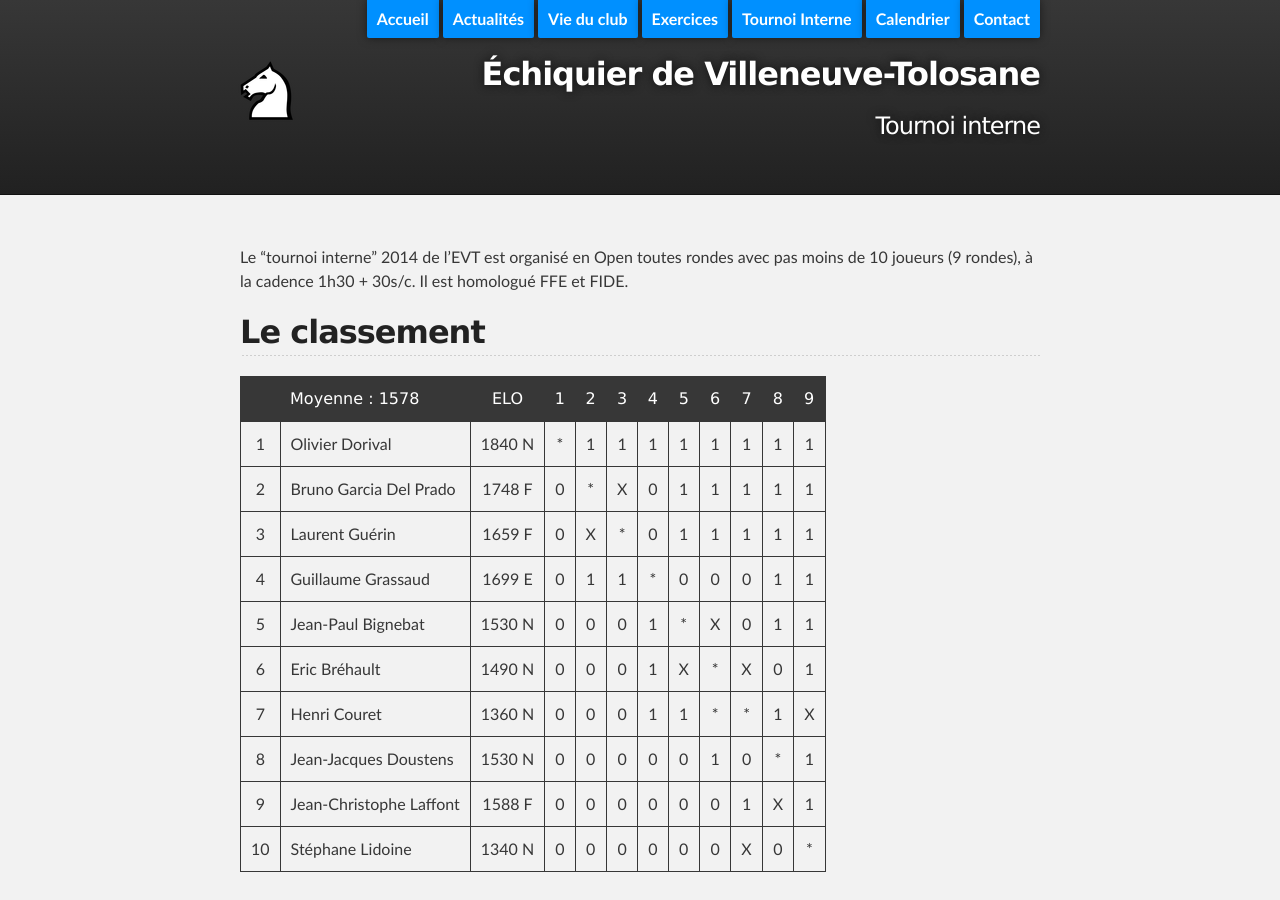
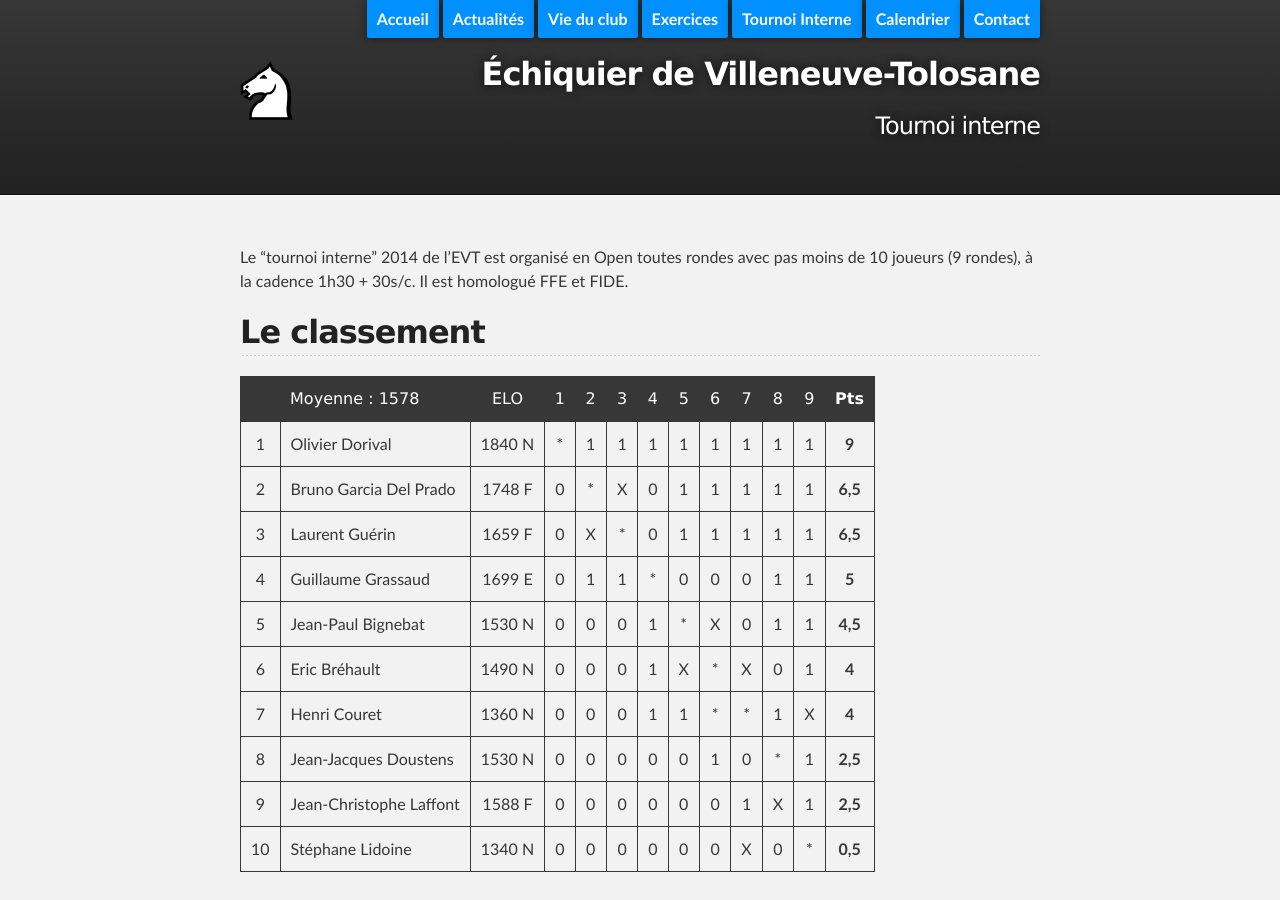
Before and after one commit to echiquier-villeneuve-tolosane/echiquier-villeneuve-tolosane.github.io, a Jekyll site: the page built from tournoiinterne.md, in a window 1280 px wide and 900 px high. Built offline with Jekyll 4.4.1, drawn with Linux system fonts in a browser that asks for light colours; nearby versions of some CDN libraries.

Commit message:
Updated tournoiinterne.md

```diff
--- a/tournoiinterne.md
+++ b/tournoiinterne.md
@@ -9,18 +9,18 @@
 
 ## Le classement
 
-|   | Moyenne : 1578          | ELO    | 1 | 2 | 3 | 4 | 5 | 6 | 7 | 8 | 9 |
-|:-:| ----------------------- |:------:|:-:|:-:|:-:|:-:|:-:|:-:|:-:|:-:|:-:|
-|1  | Olivier Dorival 		  | 1840 N | * | 1 | 1 | 1 | 1 | 1 | 1 | 1 | 1 |
-|2  | Bruno Garcia Del Prado  | 1748 F | 0 | * | X | 0 | 1 | 1 | 1 | 1 | 1 |
-|3  | Laurent Guérin          | 1659 F | 0 | X | * | 0 | 1 | 1 | 1 | 1 | 1 |
-|4  | Guillaume Grassaud      | 1699 E | 0 | 1 | 1 | * | 0 | 0 | 0 | 1 | 1 |
-|5  | Jean-Paul Bignebat      | 1530 N | 0 | 0 | 0 | 1 | * | X | 0 | 1 | 1 |
-|6  | Eric Bréhault           | 1490 N | 0 | 0 | 0 | 1 | X | * | X | 0 | 1 |
-|7  | Henri Couret            | 1360 N | 0 | 0 | 0 | 1 | 1 | * | * | 1 | X |
-|8  | Jean-Jacques Doustens   | 1530 N | 0 | 0 | 0 | 0 | 0 | 1 | 0 | * | 1 |
-|9  | Jean-Christophe Laffont | 1588 F | 0 | 0 | 0 | 0 | 0 | 0 | 1 | X | 1 |
-|10 | Stéphane Lidoine        | 1340 N | 0 | 0 | 0 | 0 | 0 | 0 | X | 0 | * |
+|   | Moyenne : 1578          | ELO    | 1 | 2 | 3 | 4 | 5 | 6 | 7 | 8 | 9 | **Pts** |
+|:-:| ----------------------- |:------:|:-:|:-:|:-:|:-:|:-:|:-:|:-:|:-:|:-:|:-:|
+|1  | Olivier Dorival 		  | 1840 N | * | 1 | 1 | 1 | 1 | 1 | 1 | 1 | 1 | **9** |
+|2  | Bruno Garcia Del Prado  | 1748 F | 0 | * | X | 0 | 1 | 1 | 1 | 1 | 1 | **6,5** |
+|3  | Laurent Guérin          | 1659 F | 0 | X | * | 0 | 1 | 1 | 1 | 1 | 1 | **6,5** |
+|4  | Guillaume Grassaud      | 1699 E | 0 | 1 | 1 | * | 0 | 0 | 0 | 1 | 1 | **5** |
+|5  | Jean-Paul Bignebat      | 1530 N | 0 | 0 | 0 | 1 | * | X | 0 | 1 | 1 | **4,5** |
+|6  | Eric Bréhault           | 1490 N | 0 | 0 | 0 | 1 | X | * | X | 0 | 1 | **4** |
+|7  | Henri Couret            | 1360 N | 0 | 0 | 0 | 1 | 1 | * | * | 1 | X | **4** |
+|8  | Jean-Jacques Doustens   | 1530 N | 0 | 0 | 0 | 0 | 0 | 1 | 0 | * | 1 | **2,5** |
+|9  | Jean-Christophe Laffont | 1588 F | 0 | 0 | 0 | 0 | 0 | 0 | 1 | X | 1 | **2,5** |
+|10 | Stéphane Lidoine        | 1340 N | 0 | 0 | 0 | 0 | 0 | 0 | X | 0 | * | **0,5** |
 
 ## Le détail, ronde après ronde
 
```
